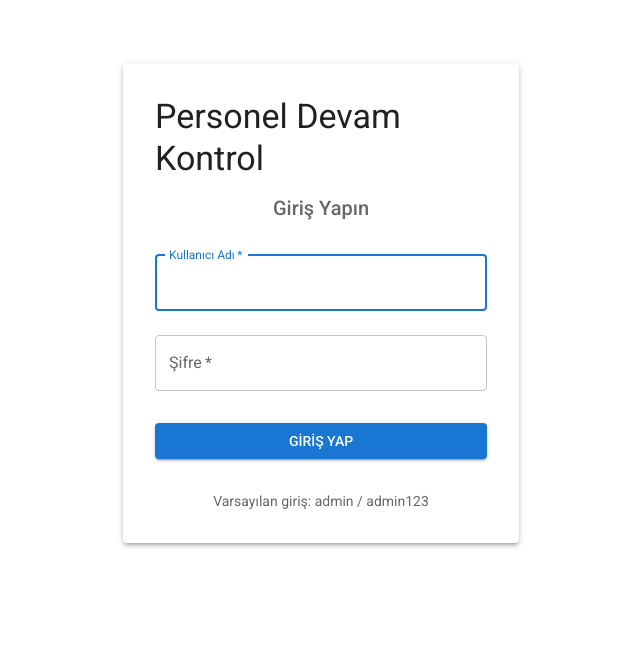
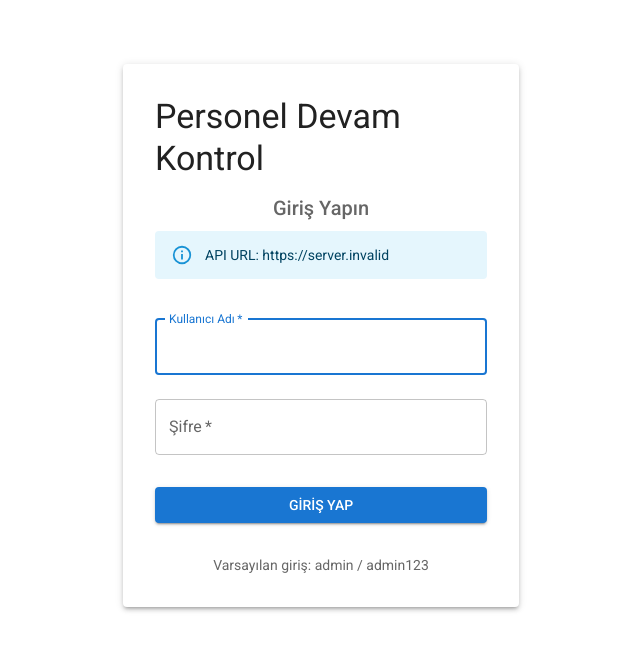
Before and after one commit to ardaidic/personel-devam-kontrol, a React (Create React App) app in the folder client/: page /login in a window 1280 px wide. Shown: the top 650 px of the page, without its empty margins (319-959 px from the left). Built offline with nearby package versions, Linux system fonts and the light colour scheme; no server answers.

Commit message:
Debug bilgisi eklendi - API URL kontrolü için

```diff
--- a/client/src/components/Login.js
+++ b/client/src/components/Login.js
@@ -1,4 +1,4 @@
-import React, { useState } from 'react';
+import React, { useState, useEffect } from 'react';
 import { useNavigate } from 'react-router-dom';
 import {
   Box,
@@ -10,14 +10,21 @@ import {
   Container
 } from '@mui/material';
 import { useAuth } from '../contexts/AuthContext';
+import API_CONFIG from '../config/api';
 
 const Login = () => {
   const [kullanici_adi, setKullaniciAdi] = useState('');
   const [sifre, setSifre] = useState('');
   const [error, setError] = useState('');
   const [loading, setLoading] = useState(false);
+  const [debugInfo, setDebugInfo] = useState('');
   const { login } = useAuth();
   const navigate = useNavigate();
+
+  useEffect(() => {
+    // Debug bilgisi göster
+    setDebugInfo(`API URL: ${API_CONFIG.baseURL}`);
+  }, []);
 
   const handleSubmit = async (e) => {
     e.preventDefault();
@@ -68,6 +75,12 @@ const Login = () => {
             </Alert>
           )}
 
+          {debugInfo && (
+            <Alert severity="info" sx={{ width: '100%', mb: 2 }}>
+              {debugInfo}
+            </Alert>
+          )}
+
           <Box component="form" onSubmit={handleSubmit} sx={{ mt: 1, width: '100%' }}>
             <TextField
               margin="normal"
```
